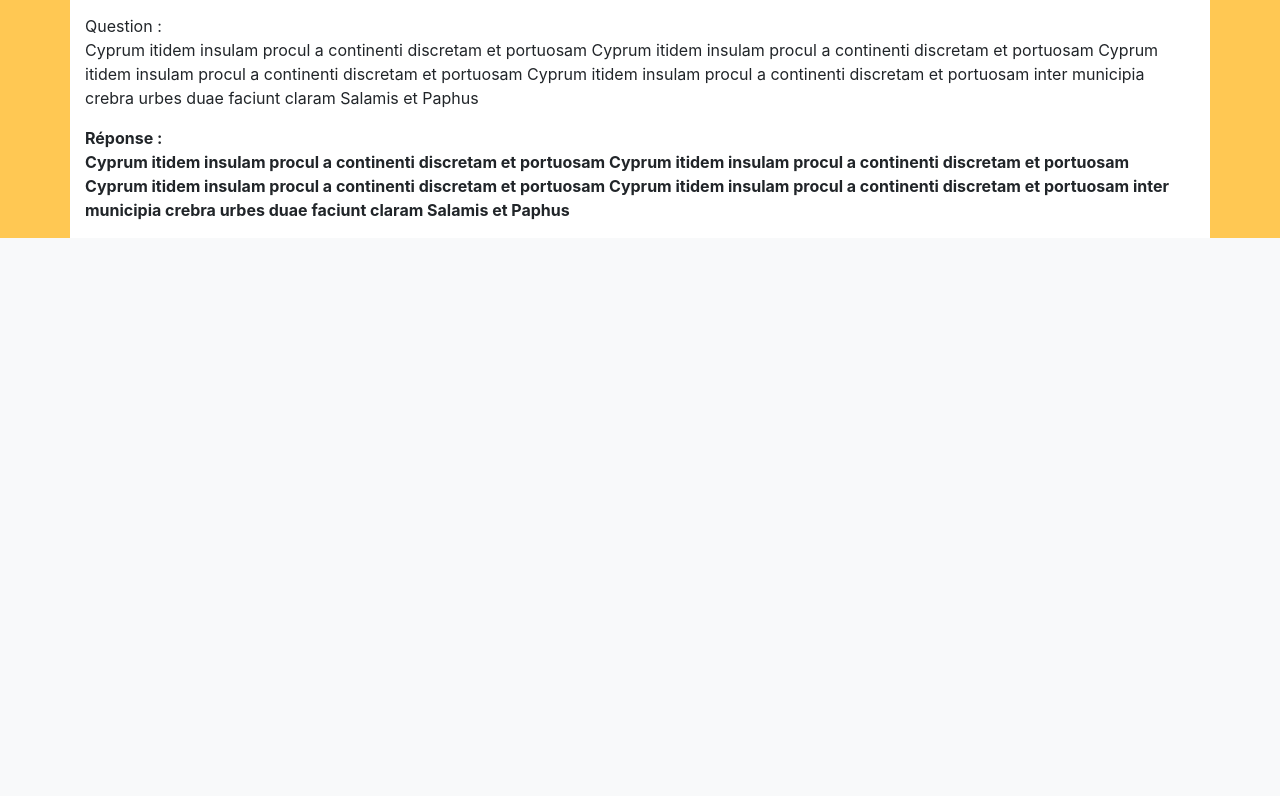
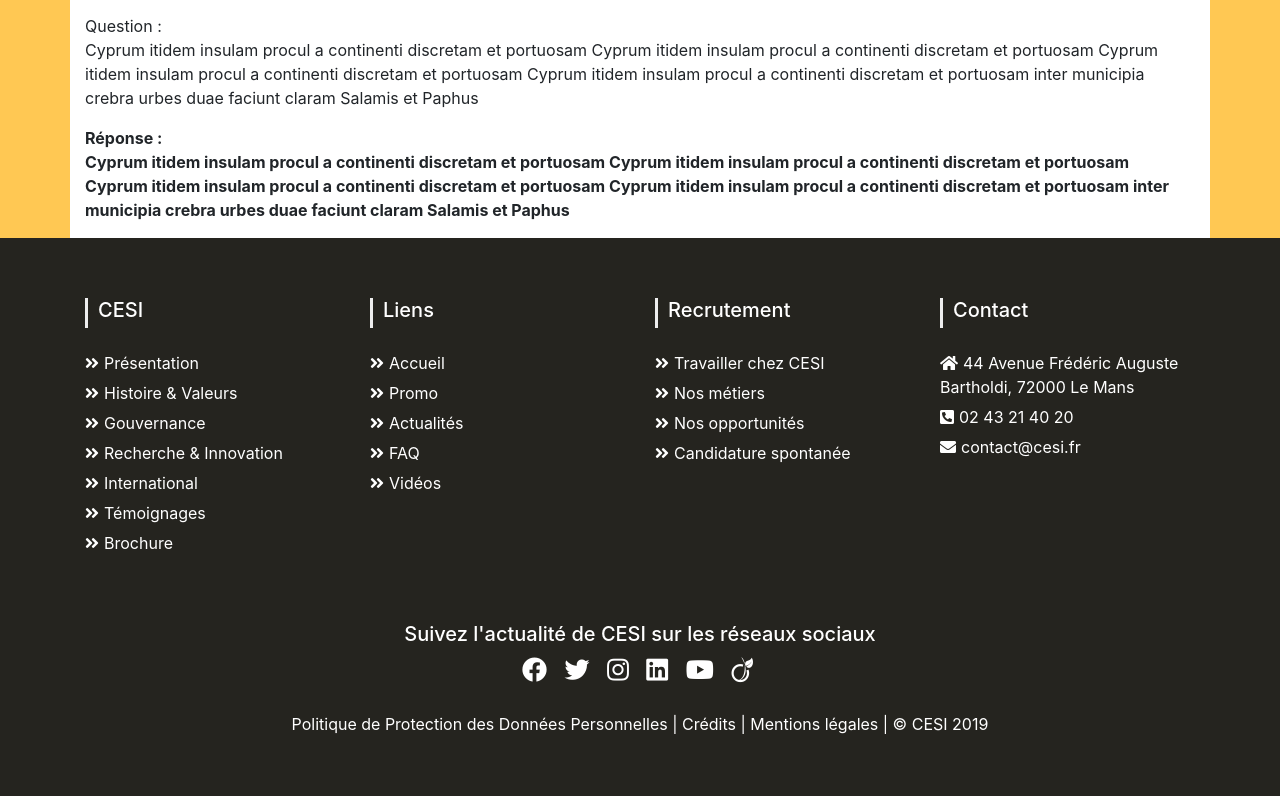
Before and after one commit to aymanagh/intranet_cesi, a PHP site: page /view/faq.php in a window 1280 px wide. Shown: the part 861-1657 px from the top of the page. Before the commit the page ends 1099 px from the top, so only its background shows below. Run offline with PHP 8.4, Linux system fonts and the light colour scheme.

Commit message:
footer.php

```diff
--- a/assets/css/style.css
+++ b/assets/css/style.css
@@ -34,3 +34,81 @@
     transform:scale(3);
 
 }
+/* Footer */
+@import url('../assets/font-awesome/all.min.css');
+section {
+    padding: 60px 0;
+}
+
+section .section-title {
+    text-align: center;
+    color: #25241f;
+    margin-bottom: 50px;
+    text-transform: uppercase;
+}
+#footer {
+    background: #25241f !important;
+}
+#footer h5{
+	padding-left: 10px;
+    border-left: 3px solid #eeeeee;
+    padding-bottom: 6px;
+    margin-bottom: 20px;
+    color:#ffffff;
+}
+#footer a {
+    color: #ffffff;
+    text-decoration: none !important;
+    background-color: transparent;
+    -webkit-text-decoration-skip: objects;
+}
+#footer ul.social li{
+	padding: 3px 0;
+}
+#footer ul.social li a i {
+    margin-right: 5px;
+	font-size:25px;
+	-webkit-transition: .5s all ease;
+	-moz-transition: .5s all ease;
+	transition: .5s all ease;
+}
+#footer ul.social li:hover a i {
+	font-size:30px;
+	margin-top:-10px;
+}
+#footer ul.social li a,
+#footer ul.quick-links li a{
+	color:#ffffff;
+}
+#footer ul.social li a:hover{
+	color: #ffc853;
+}
+#footer a:hover{
+	color: #ffc853;
+}
+#footer ul.quick-links li{
+	padding: 3px 0;
+	-webkit-transition: .5s all ease;
+	-moz-transition: .5s all ease;
+	transition: .5s all ease;
+}
+#footer ul.quick-links li:hover{
+	padding: 3px 0;
+	margin-left:5px;
+	font-weight:700;
+}
+#footer ul.quick-links li a i{
+	margin-right: 5px;
+}
+#footer ul.quick-links li:hover a i {
+    font-weight: 700;
+}
+
+@media (max-width:767px){
+	#footer h5 {
+    padding-left: 0;
+    border-left: transparent;
+    padding-bottom: 0px;
+    margin-bottom: 10px;
+}
+}
--- a/view/faq.php
+++ b/view/faq.php
@@ -56,5 +56,6 @@
                 </div>
            </div>
         </div>
+        <?php include('footer.php') ?>
     </body>
 </html>
--- /dev/null
+++ b/view/footer.php
@@ -0,0 +1,75 @@
+<!-- Footer -->
+<section id="footer">
+		<div class="container">
+            <!-- Section link  -->
+			<div class="row text-center text-xs-center text-sm-left text-md-left">
+				<div class="col-xs-12 col-sm-3 col-md-3">
+					<h5>CESI</h5>
+					<ul class="list-unstyled quick-links">
+						<li><a href="javascript:void();"><i class="fa fa-angle-double-right"></i>Présentation</a></li>
+						<li><a href="javascript:void();"><i class="fa fa-angle-double-right"></i>Histoire & Valeurs</a></li>
+						<li><a href="javascript:void();"><i class="fa fa-angle-double-right"></i>Gouvernance</a></li>
+						<li><a href="javascript:void();"><i class="fa fa-angle-double-right"></i>Recherche & Innovation</a></li>
+                        <li><a href="javascript:void();"><i class="fa fa-angle-double-right"></i>International</a></li>
+                        <li><a href="javascript:void();"><i class="fa fa-angle-double-right"></i>Témoignages</a></li>
+                        <li><a href="javascript:void();"><i class="fa fa-angle-double-right"></i>Brochure</a></li>
+					</ul>
+				</div>
+				<div class="col-xs-12 col-sm-3 col-md-3">
+					<h5>Liens</h5>
+					<ul class="list-unstyled quick-links">
+						<li><a href="javascript:void();"><i class="fa fa-angle-double-right"></i>Accueil</a></li>
+						<li><a href="javascript:void();"><i class="fa fa-angle-double-right"></i>Promo</a></li>
+						<li><a href="javascript:void();"><i class="fa fa-angle-double-right"></i>Actualités</a></li>
+						<li><a href="javascript:void();"><i class="fa fa-angle-double-right"></i>FAQ</a></li>
+						<li><a href="javascript:void();"><i class="fa fa-angle-double-right"></i>Vidéos</a></li>
+					</ul>
+                </div>
+                <div class="col-xs-12 col-sm-3 col-md-3">
+					<h5>Recrutement</h5>
+					<ul class="list-unstyled quick-links">
+						<li><a href="javascript:void();"><i class="fa fa-angle-double-right"></i>Travailler chez CESI</a></li>
+						<li><a href="javascript:void();"><i class="fa fa-angle-double-right"></i>Nos métiers</a></li>
+						<li><a href="javascript:void();"><i class="fa fa-angle-double-right"></i>Nos opportunités</a></li>
+						<li><a href="javascript:void();"><i class="fa fa-angle-double-right"></i>Candidature spontanée</a></li>
+					</ul>
+                </div>
+				<div class="col-xs-12 col-sm-3 col-md-3">
+					<h5>Contact</h5>
+					<ul class="list-unstyled quick-links">
+						<li><a href="http://maps.google.com/?q=CESI 44 Avenue Frédéric Auguste Bartholdi, 72000 Le Mans" target="_blank"><i class="fas fa-home"></i>44 Avenue Frédéric Auguste Bartholdi, 72000 Le Mans</a></li>
+						<li><a href="tel:0243214020"><i class="fas fa-phone-square-alt"></i>02 43 21 40 20</a></li>
+						<li><a href="mailto:contact@cesi.fr"><i class="fa fa-envelope"></i>contact@cesi.fr</a></li>
+					</ul>
+				</div>
+            </div>
+            <!-- Section social network -->
+			<div class="row">
+				<div class="col-xs-12 col-sm-12 col-md-12 mt-2 mt-sm-5">
+					<ul class="list-unstyled list-inline social text-center">
+                    <p class="h5" style="color: white">Suivez l'actualité de CESI sur les réseaux sociaux </p>
+						<li class="list-inline-item"><a href="facebook" target="_blank"><i class="fab fa-facebook"></i></a></li>
+						<li class="list-inline-item"><a href="twitter" target="_blank"><i class="fab fa-twitter"></i></a></li>
+						<li class="list-inline-item"><a href="instagram" target="_blank"><i class="fab fa-instagram"></i></a></li>
+						<li class="list-inline-item"><a href="linkedin" target="_blank"><i class="fab fa-linkedin"></i></a></li>
+                        <li class="list-inline-item"><a href="youtube" target="_blank"><i class="fab fa-youtube"></i></a></li>
+                        <li class="list-inline-item"><a href="viadeo" target="_blank"><i class="fab fa-viadeo"></i>
+					</ul>
+				</div>
+				</hr>
+            </div>
+            <!-- Section RGPD -->
+			<div id="" class="row">
+				<div class="col-xs-12 col-sm-12 col-md-12 mt-2 mt-sm-2 text-center text-white">
+                    <span style="color: white">
+                        <a href="http//www.google.fr" target="_blank">Politique de Protection des Données Personnelles</a> |
+                        <a href="http//www.google.fr" target="_blank">Crédits</a> |
+                        <a href="http//www.google.fr" target="_blank">Mentions légales</a> |
+                        <a href="http//www.google.fr" target="_blank">© CESI 2019</a>
+                    </span>
+				</div>
+				</hr>
+			</div>
+		</div>
+</section>
+<!-- ./Footer -->
```
